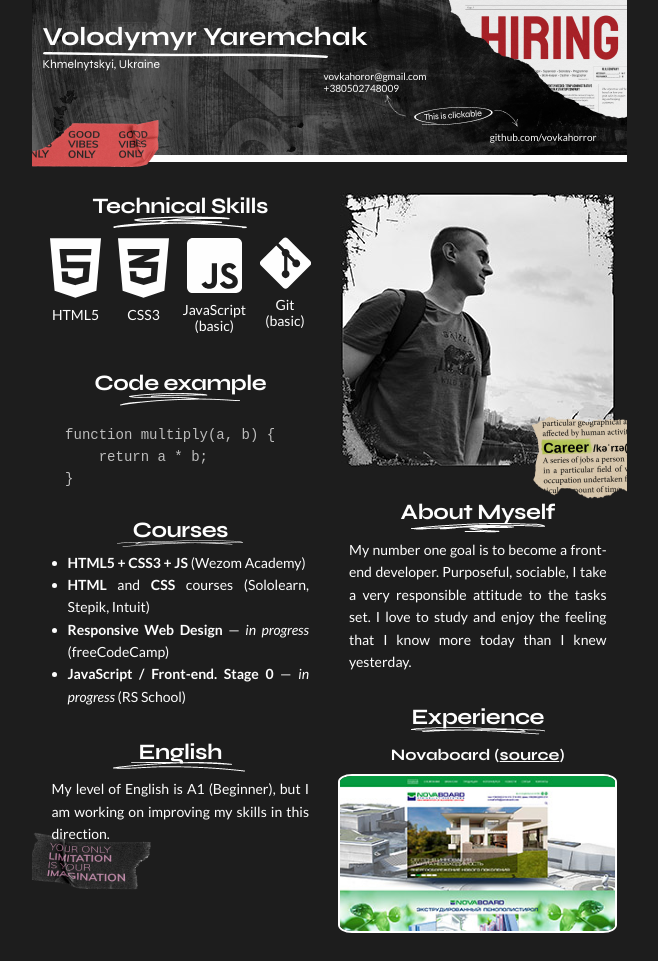
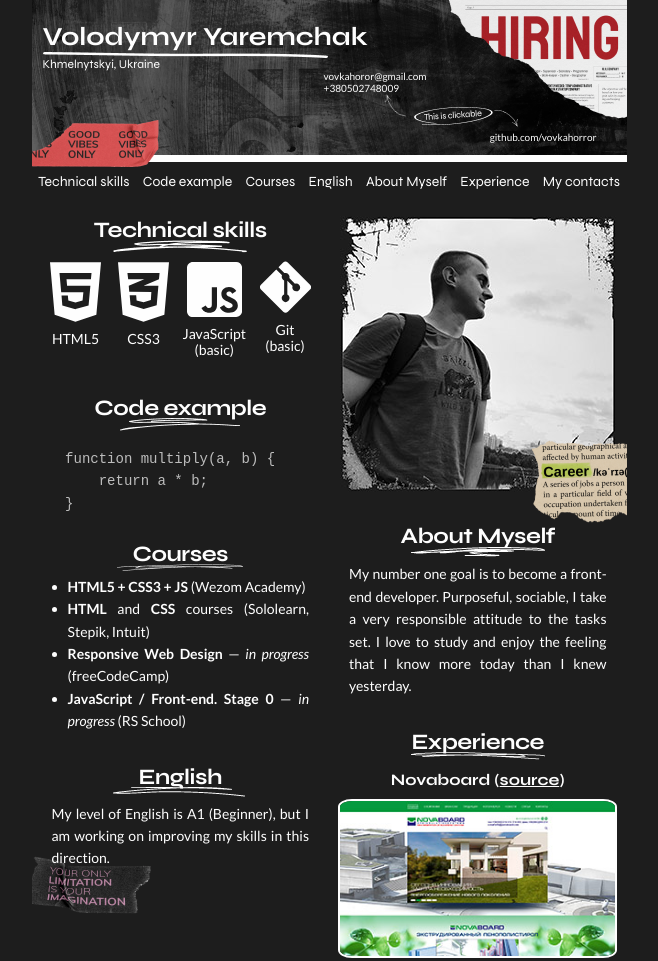
Before and after one commit to vovkahorror/rsschool-cv, a plain HTML site: page index.html in a window 1280 px wide. Shown: the top 961 px of the page, without its empty margins (311-969 px from the left). Drawn offline with Linux system fonts and the light colour scheme.

Commit message:
feat: add nav section

```diff
--- a/css/style.css
+++ b/css/style.css
@@ -102,10 +102,32 @@ body {
   border: none;
 }
 
+.main-nav-list {
+  display: flex;
+  justify-content: space-around;
+  margin-top: 10px;
+  padding: 0;
+  list-style-type: none;
+}
+
+.main-nav-list-link {
+  padding: 4px;
+  font-family: Syne, sans-serif;
+  font-size: 14px;
+  color: #fefefe;
+  text-decoration: none;
+}
+
+.main-nav-list-link:hover {
+  border-top: 2px solid #fefefe;
+  border-bottom: 2px solid #fefefe;
+}
+
 .main-block {
   position: relative;
   display: flex;
   justify-content: space-between;
+  margin-top: -20px;
 }
 
 .main-leftcol,
--- a/index.html
+++ b/index.html
@@ -37,10 +37,21 @@
         </header>
         <hr class="belowheader-line">
         <main class="main">
+            <nav class="main-nav">
+                <ul class="main-nav-list">
+                    <li><a href="#skills" class="main-nav-list-link">Technical skills</a></li>
+                    <li><a href="#code" class="main-nav-list-link">Code example</a></li>
+                    <li><a href="#courses" class="main-nav-list-link">Courses</a></li>
+                    <li><a href="#english" class="main-nav-list-link">English</a></li>
+                    <li><a href="#aboutmyself" class="main-nav-list-link">About Myself</a></li>
+                    <li><a href="#experience" class="main-nav-list-link">Experience</a></li>
+                    <li><a href="#contacts" class="main-nav-list-link">My contacts</a></li>
+                </ul>
+            </nav>
             <div class="main-block">
                 <div class="main-leftcol">
                     <section class="main-skills">
-                        <h2 class="main-heading">Technical Skills</h2>
+                        <h2 class="main-heading" id="skills">Technical skills</h2>
                         <img src="images/main-line1.png" alt="line one" class="main-line">
                         <ul class="main-skills-block">
                             <li class="main-skills-skill">
@@ -82,7 +93,7 @@
                         </ul>
                     </section>
                     <section class="main-code">
-                        <h2 class="main-heading">Code example</h2>
+                        <h2 class="main-heading" id="code">Code example</h2>
                         <img src="images/main-line2.png" alt="line two" class="main-line">
                         <pre class="main-code-pre">
     <code>
@@ -93,7 +104,7 @@
                     </pre>
                     </section>
                     <section class="main-courses">
-                        <h2 class="main-heading">Courses</h2>
+                        <h2 class="main-heading" id="courses">Courses</h2>
                         <img src="images/main-line3.png" alt="line three" class="main-line">
                         <ul class="main-text main-courses-list">
                             <li><span class="main-courses-name">HTML5 + CSS3 + JS</span> (<a
@@ -114,7 +125,7 @@
                         </ul>
                     </section>
                     <section class="main-english">
-                        <h2 class="main-heading">English</h2>
+                        <h2 class="main-heading" id="english">English</h2>
                         <img src="images/main-line4.png" alt="line four" class="main-line">
                         <p class="main-text">My level of English is A1 (Beginner), but I am working on improving my
                             skills
@@ -128,7 +139,7 @@
                     </div>
                     <img src="images/main-career.png" alt="piece of paper" class="main-career">
                     <section class="main-aboutmyself">
-                        <h2 class="main-heading">About Myself</h2>
+                        <h2 class="main-heading" id="aboutmyself">About Myself</h2>
                         <img src="images/main-line5.png" alt="line five" class="main-line">
                         <p class="main-text">My number one goal is to become a front-end developer. Purposeful,
                             sociable, I
@@ -138,7 +149,7 @@
                             today than I knew yesterday.</p>
                     </section>
                     <section class="main-experience">
-                        <h2 class="main-heading">Experience</h2>
+                        <h2 class="main-heading" id="experience">Experience</h2>
                         <img src="images/main-line6.png" alt="line six" class="main-line">
                         <figure class="main-experience-figure">
                             <figcaption class="main-experience-figure-title"><a
@@ -154,7 +165,7 @@
                 </div>
             </div>
             <section class="main-contacts">
-                <h2 class="main-heading">My contacts</h2>
+                <h2 class="main-heading" id="contacts">My contacts</h2>
                 <div class="main-contacts-images">
                     <a href="tel:+380502748009"><svg xmlns="http://www.w3.org/2000/svg" fill="currentColor"
                             class="main-contacts-icon" viewBox="0 0 16 16">
```
